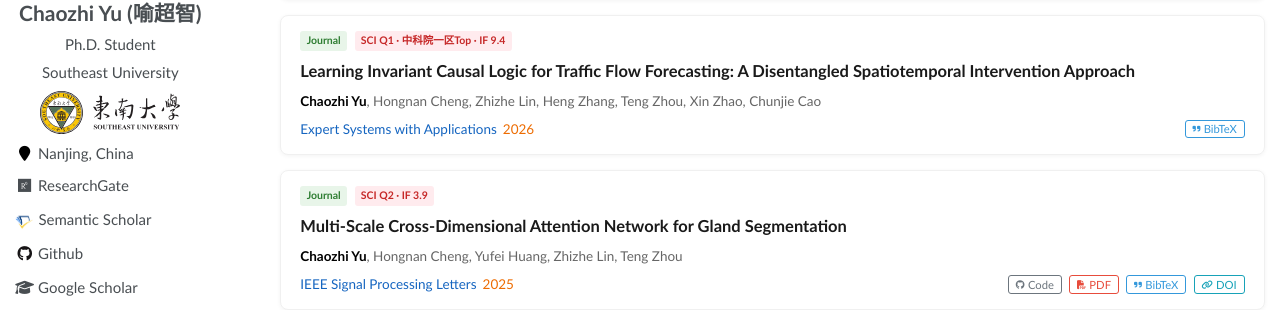
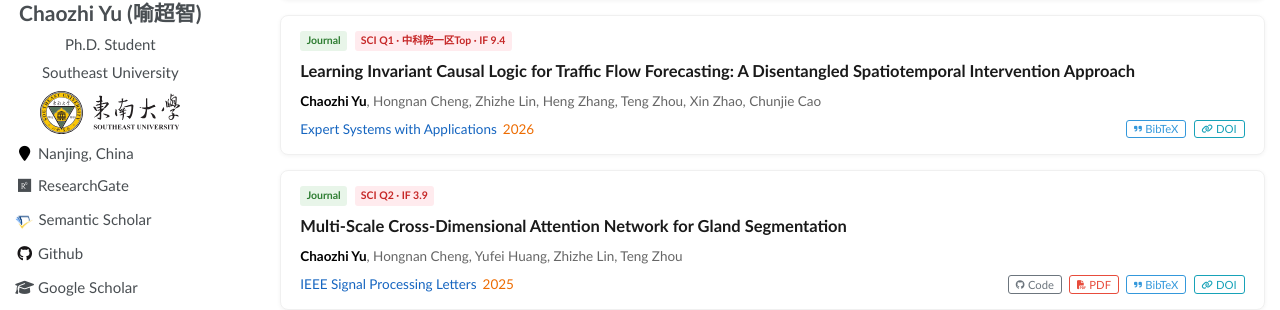
Before and after one commit to yuchaozhi/yuchaozhi.github.io, a Jekyll site: the page built from zh/includes/pub_short_zh.md, in a window 1280 px wide and 1378 px high. Shown: the part 277-587 px from the top of the window. Built offline with Jekyll 4.4.1, drawn with Linux system fonts in a browser that asks for light colours; some web fonts are replaced; our own code applies the rules of GitHub Pages for plain Markdown files.

Commit message:
update pub

```diff
--- a/zh/includes/pub_short_zh.md
+++ b/zh/includes/pub_short_zh.md
@@ -45,6 +45,9 @@
     <span class="publication-venue">Expert Systems with Applications</span>
     <span class="pub-year-inline">2026</span>
     <div class="publication-actions">
+      <a href="https://doi.org/10.1016/j.eswa.2026.134930" class="action-btn doi-btn" target="_blank">
+        <i class="fa-solid fa-link"></i> DOI
+      </a>
       \cite{yu2026learning}
     </div>
   </div>
```
Also changed, not shown: _pages/includes/pub_short.md (+3 -0 lines).
